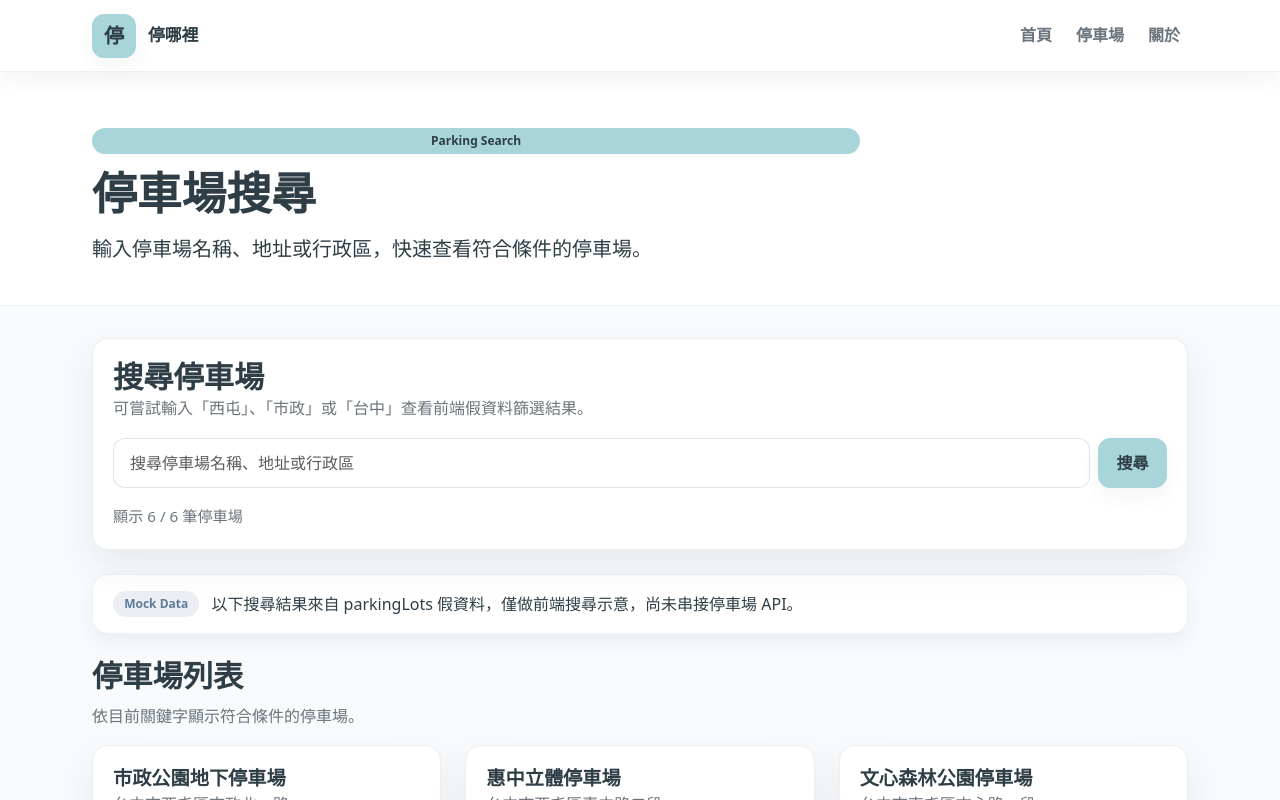
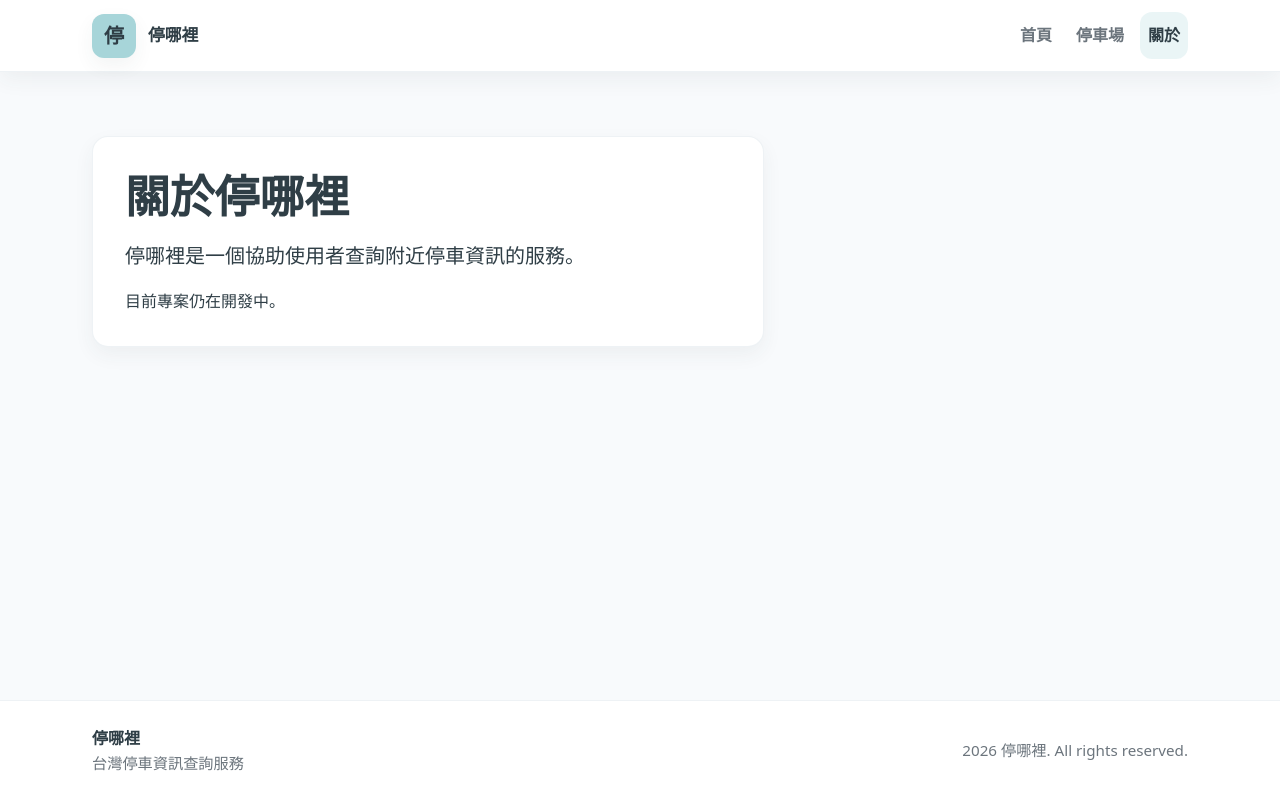
Before and after one commit to anny880811-tech/park-tw, a React (Vite) app: page /about in a window 1280 px wide. Shown: the top 800 px of the page. Built offline with nearby package versions, Linux system fonts and the light colour scheme.

Commit message:
Add router navigation and about page

```diff
--- a/package.json
+++ b/package.json
@@ -12,7 +12,8 @@
   "dependencies": {
     "bootstrap": "^5.3.8",
     "react": "^19.2.7",
-    "react-dom": "^19.2.7"
+    "react-dom": "^19.2.7",
+    "react-router-dom": "^7.18.1"
   },
   "devDependencies": {
     "@eslint/js": "^10.0.1",
--- a/src/App.jsx
+++ b/src/App.jsx
@@ -1,10 +1,10 @@
 import MainLayout from './layouts/MainLayout.jsx'
-import ParkingPage from './pages/ParkingPage.jsx'
+import AppRoutes from './routes/AppRoutes.jsx'
 
 const App = () => {
   return (
     <MainLayout>
-      <ParkingPage />
+      <AppRoutes />
     </MainLayout>
   )
 }
--- a/src/components/Navbar.jsx
+++ b/src/components/Navbar.jsx
@@ -1,11 +1,17 @@
+import { Link, NavLink } from 'react-router-dom'
+
+const navLinkClassName = ({ isActive }) => {
+  return ['nav-link', isActive ? 'active' : ''].filter(Boolean).join(' ')
+}
+
 const Navbar = () => {
   return (
     <nav className="navbar navbar-expand-md site-navbar">
       <div className="container">
-        <a className="navbar-brand brand-logo" href="#" aria-label="停哪裡首頁">
+        <Link className="navbar-brand brand-logo" to="/" aria-label="停哪裡首頁">
           <span className="brand-logo__mark">停</span>
           <span className="brand-logo__name">停哪裡</span>
-        </a>
+        </Link>
 
         <button
           className="navbar-toggler"
@@ -22,19 +28,19 @@ const Navbar = () => {
         <div className="collapse navbar-collapse" id="siteNavbar">
           <ul className="navbar-nav ms-md-auto mt-3 mt-md-0 gap-md-2">
             <li className="nav-item">
-              <a className="nav-link" href="#">
+              <NavLink className={navLinkClassName} to="/">
                 首頁
-              </a>
+              </NavLink>
             </li>
             <li className="nav-item">
-              <a className="nav-link" href="#">
+              <NavLink className={navLinkClassName} to="/parking">
                 停車場
-              </a>
+              </NavLink>
             </li>
             <li className="nav-item">
-              <a className="nav-link" href="#">
+              <NavLink className={navLinkClassName} to="/about">
                 關於
-              </a>
+              </NavLink>
             </li>
           </ul>
         </div>
--- a/src/main.jsx
+++ b/src/main.jsx
@@ -1,5 +1,6 @@
 import { StrictMode } from 'react'
 import { createRoot } from 'react-dom/client'
+import { BrowserRouter } from 'react-router-dom'
 import 'bootstrap/dist/css/bootstrap.min.css'
 import 'bootstrap/dist/js/bootstrap.bundle.min.js'
 import './styles/theme.scss'
@@ -8,6 +9,8 @@ import App from './App.jsx'
 
 createRoot(document.getElementById('root')).render(
   <StrictMode>
-    <App />
+    <BrowserRouter>
+      <App />
+    </BrowserRouter>
   </StrictMode>,
 )
--- /dev/null
+++ b/src/pages/AboutPage.jsx
@@ -0,0 +1,19 @@
+const AboutPage = () => {
+  return (
+    <section className="about-page">
+      <div className="container">
+        <div className="about-page__content">
+          <h1>關於停哪裡</h1>
+          <p className="lead mb-0">
+            停哪裡是一個協助使用者查詢附近停車資訊的服務。
+          </p>
+          <p className="mb-0">
+            目前專案仍在開發中。
+          </p>
+        </div>
+      </div>
+    </section>
+  )
+}
+
+export default AboutPage
--- /dev/null
+++ b/src/routes/AppRoutes.jsx
@@ -0,0 +1,16 @@
+import { Route, Routes } from 'react-router-dom'
+import AboutPage from '../pages/AboutPage.jsx'
+import HomePage from '../pages/HomePage.jsx'
+import ParkingPage from '../pages/ParkingPage.jsx'
+
+const AppRoutes = () => {
+  return (
+    <Routes>
+      <Route element={<HomePage />} path="/" />
+      <Route element={<ParkingPage />} path="/parking" />
+      <Route element={<AboutPage />} path="/about" />
+    </Routes>
+  )
+}
+
+export default AppRoutes
--- a/src/styles/theme.scss
+++ b/src/styles/theme.scss
@@ -429,6 +429,25 @@ small,
   padding: 0.5rem 0;
 }
 
+.about-page {
+  padding: 4rem 0;
+}
+
+.about-page__content {
+  display: grid;
+  max-width: 42rem;
+  gap: 1rem;
+  padding: 2rem;
+  background: var(--color-surface);
+  border: 1px solid rgba(91, 124, 153, 0.1);
+  border-radius: var(--radius-lg);
+  box-shadow: var(--shadow-sm);
+}
+
+.about-page__content h1 {
+  margin-bottom: 0;
+}
+
 .navbar {
   min-height: 4.5rem;
   border-bottom: 1px solid rgba(91, 124, 153, 0.1);
@@ -513,7 +532,8 @@ small,
 }
 
 .site-navbar .nav-link:hover,
-.site-navbar .nav-link:focus {
+.site-navbar .nav-link:focus,
+.site-navbar .nav-link.active {
   background: rgba(167, 213, 217, 0.24);
   color: var(--color-text);
 }
```
Also changed, not shown: 1 other file (tests, documents, lock files or other folders).
